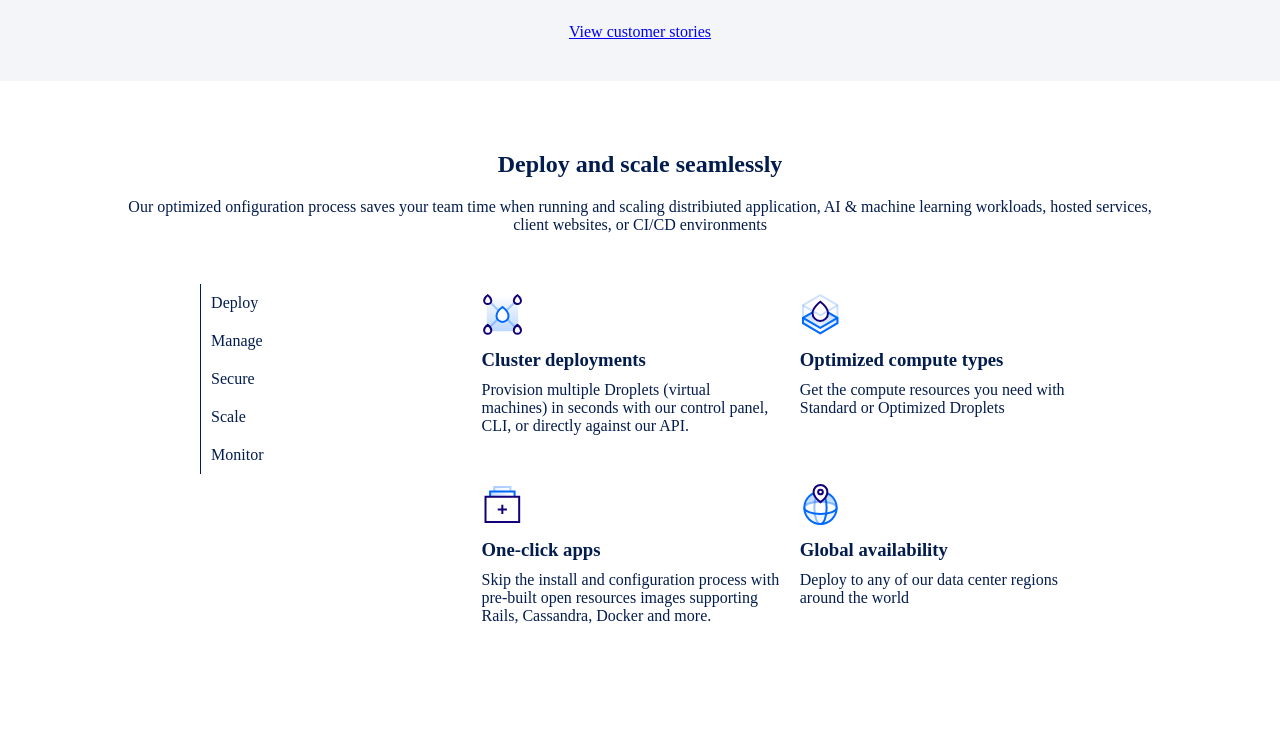
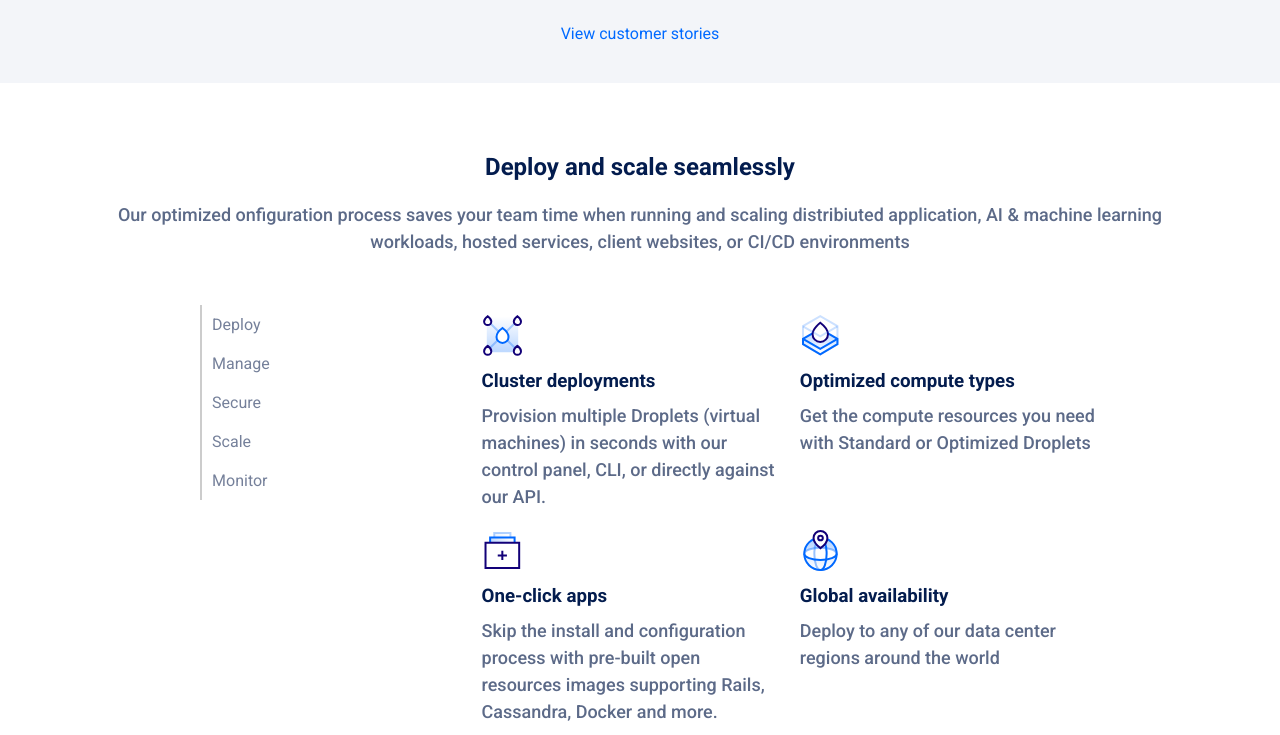
Before and after one commit to MSabbatini98/html-css-digitalocean-flexbox, a plain HTML site: page index.html in a window 1280 px wide. Shown: the part 212-947 px from the top of the page. Before the commit the page ends 847 px from the top, so only its background shows below. Drawn offline with Linux system fonts and the light colour scheme.

Commit message:
Completed
added the font, fixed colors and other details

```diff
--- a/index.html
+++ b/index.html
@@ -5,6 +5,8 @@
     <meta http-equiv="X-UA-Compatible" content="IE=edge">
     <meta name="viewport" content="width=device-width, initial-scale=1.0">
     <link rel="stylesheet" href="style.css">
+    <link rel="preconnect" href="https://fonts.gstatic.com">
+    <link href="https://fonts.googleapis.com/css2?family=Roboto:wght@100;300;400;500;600;700;800;900&display=swap" rel="stylesheet">
     <title>Document</title>
 </head>
 <body>
--- a/style.css
+++ b/style.css
@@ -4,7 +4,9 @@
     margin: 0;
         /* border: red solid 1px; */
 }
-
+body{
+    font-family: 'Roboto', sans-serif;
+}
 #customers_logo {
     background-color:#f3f5f9 ;
 }
@@ -17,6 +19,8 @@
 }
 #customers_logo a{
     display: block;
+    color: #006aff;
+    text-decoration: none;
 }
 
 
@@ -75,6 +79,16 @@
     padding: 50px 0;
 
 }
+main #deploy p{
+    color: #5c6a88;
+    font-size: 18px;
+    text-align: center;
+    line-height: 1.5;
+    font-weight: 500;
+}
+#deploy .grid_item p{
+    text-align: left;
+}
 #deploy .pseudo_grid{
     width: 80%;
     margin: auto;
@@ -92,14 +106,18 @@
     width: 29%;
 }
 #deploy .left_menu a{
-    color: inherit;
+    color: #75809a;
     text-decoration: none;
 }
-#deploy .left_menu ul li{
-    list-style: none;
+
+main #deploy .left_menu li{
+    color: #75809a;
+    text-align: left;
+    font-weight: 400;
     padding: 10px;
     text-transform: capitalize;
-    border-left: 1px solid #031c4e;
+    list-style: none;
+    border-left: 2px solid #cccccc;
 }
 
 /* #deploy  */
```
